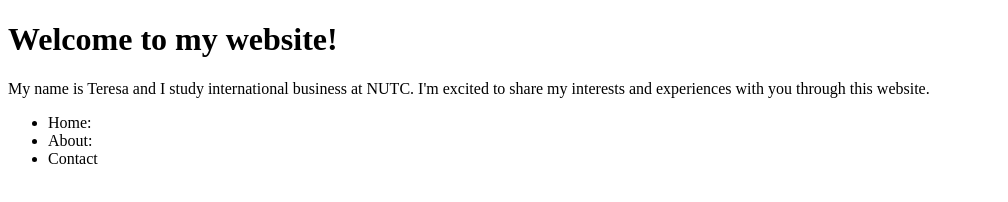
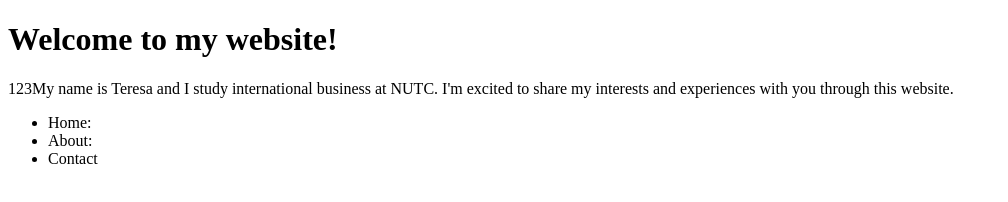
Before and after one commit to Teresa0320/baby-pudding, a plain HTML site: page index.html in a window 1280 px wide. Shown: the whole page, without its empty margins (0-1008 px from the left). Drawn offline with Linux system fonts and the light colour scheme.

Commit message:
Update index.html

```diff
--- a/index.html
+++ b/index.html
@@ -6,7 +6,7 @@
 </head>
 <body>
   <h1>Welcome to my website!</h1>
-  <p>My name is Teresa and I study international business at NUTC. I'm excited to share my interests and experiences with you through this website.</p>
+  <p>123My name is Teresa and I study international business at NUTC. I'm excited to share my interests and experiences with you through this website.</p>
   <ul>
     <li>Home: </li>
     <li>About: </li>
```
